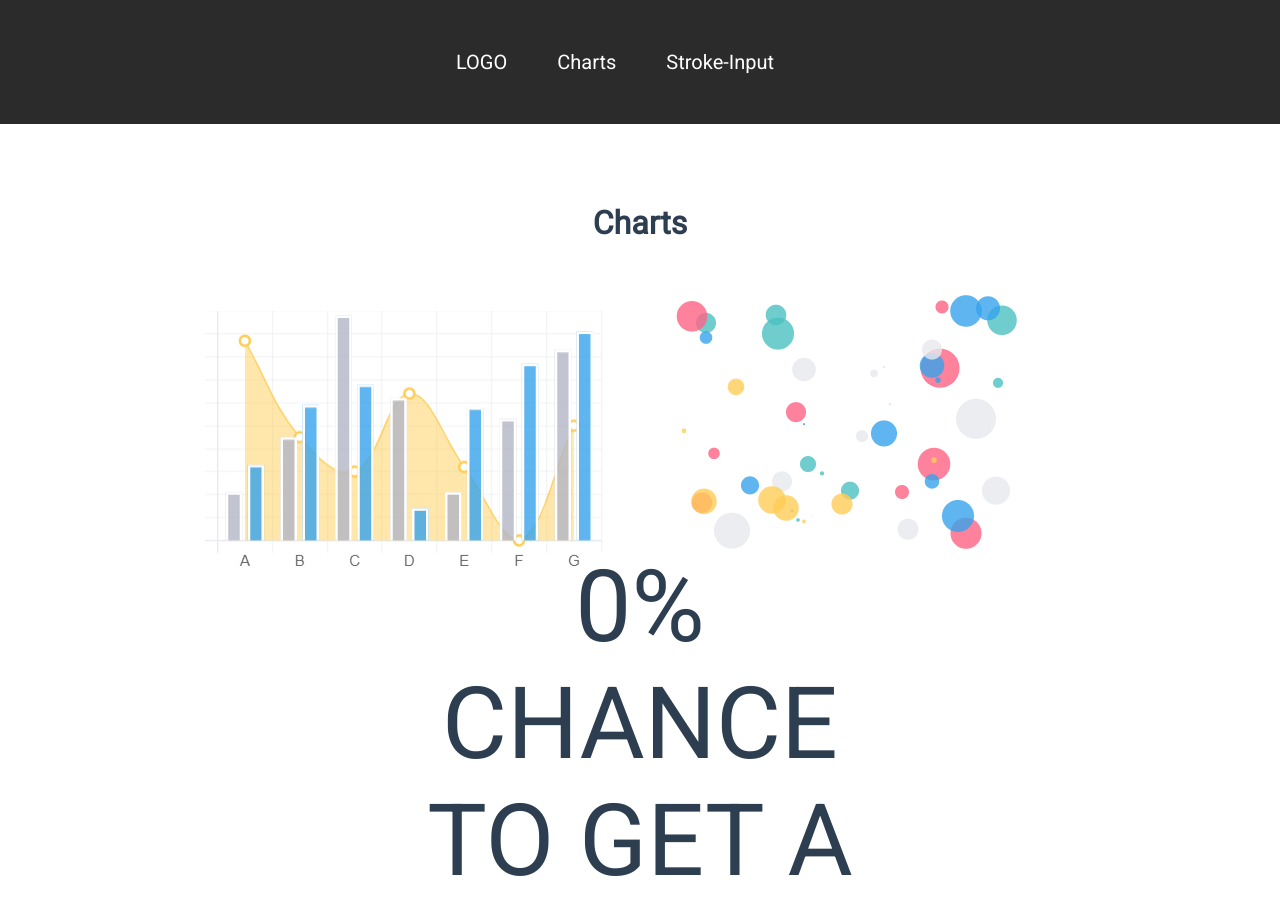
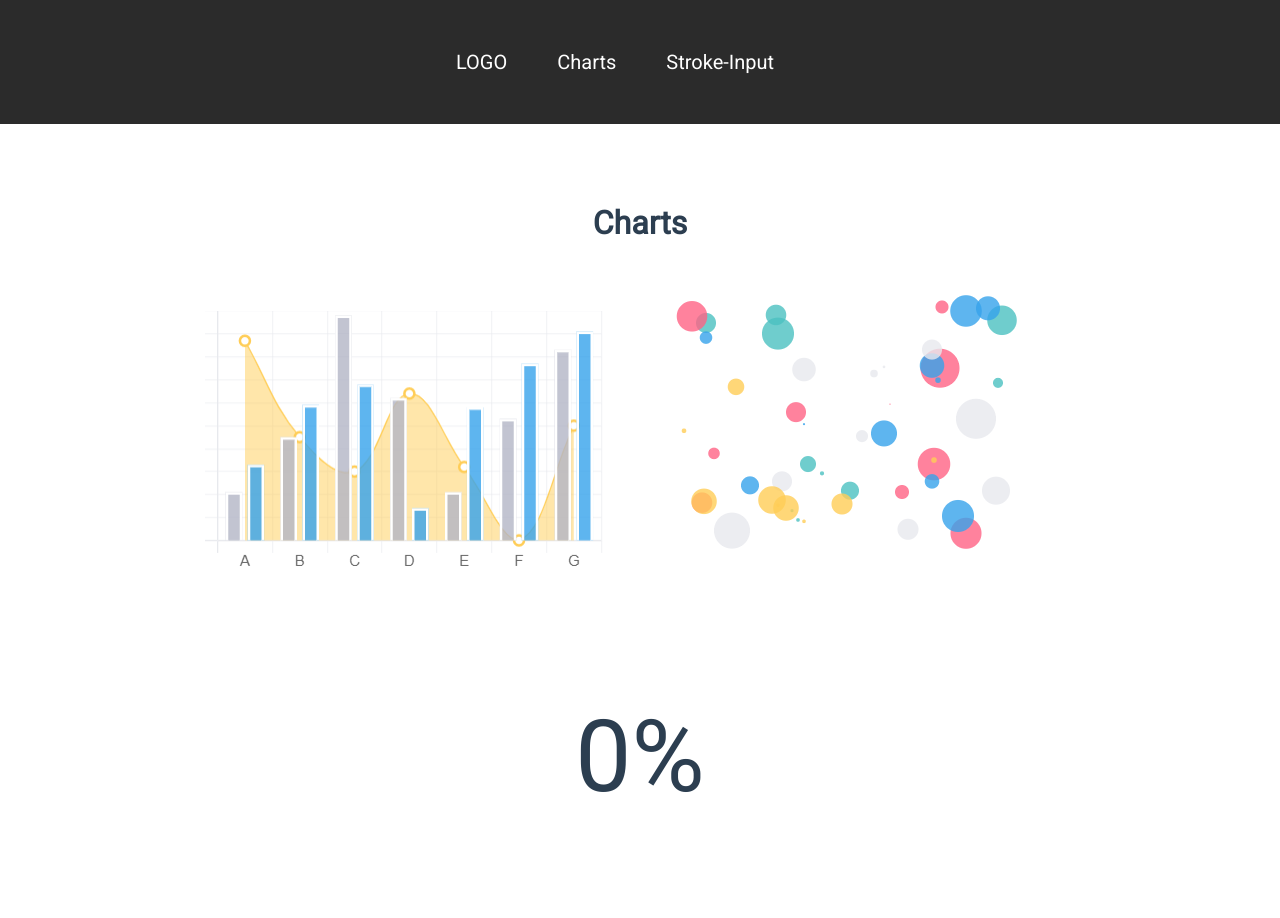
Before and after one commit to konradpersson/prone2stroke, a Vue app in the folder frontend/: page / in a window 1280 px wide. Shown: the top 918 px of the page. Built offline with nearby package versions, Linux system fonts and the light colour scheme.

Commit message:
Fixed minor issues
Fixed minor issues

```diff
--- a/frontend/src/App.vue
+++ b/frontend/src/App.vue
@@ -7,7 +7,7 @@
   <!-- <p>Will click: {{ prediction.WillClick }}</p> -->
   <!-- <p>probability: {{ prediction.probability }}</p> -->
     <div>
-        <p>{{ prediction.probability }}% CHANCE TO GET A STROKE</p>
+        <p>{{ prediction.probability }}%</p>
      </div>
 </main>
 </template>
@@ -32,10 +32,7 @@ export default {
 
 <style scoped>
   p{
-    display: inline-block;
     font-size: 100px;
-    width: 500px;
-    margin-top: -50px;
+
   }
-
 </style>
--- a/frontend/src/components/Prediction.vue
+++ b/frontend/src/components/Prediction.vue
@@ -17,9 +17,7 @@
         <input v-model="smoking_status" type="text" placeholder="smoking-status"/>
         <button>Submit</button>
     </form>
-    <div>
-        <p>{{ prediction.probability }}</p>
-     </div>
+
 </template>
 
 <script>
@@ -71,7 +69,7 @@ form{
     box-sizing: border-box;
     float: left;
     width: 20%;
-    margin-left: 200px;
+    margin-left: 200px;;
 }
 
 input{
```
